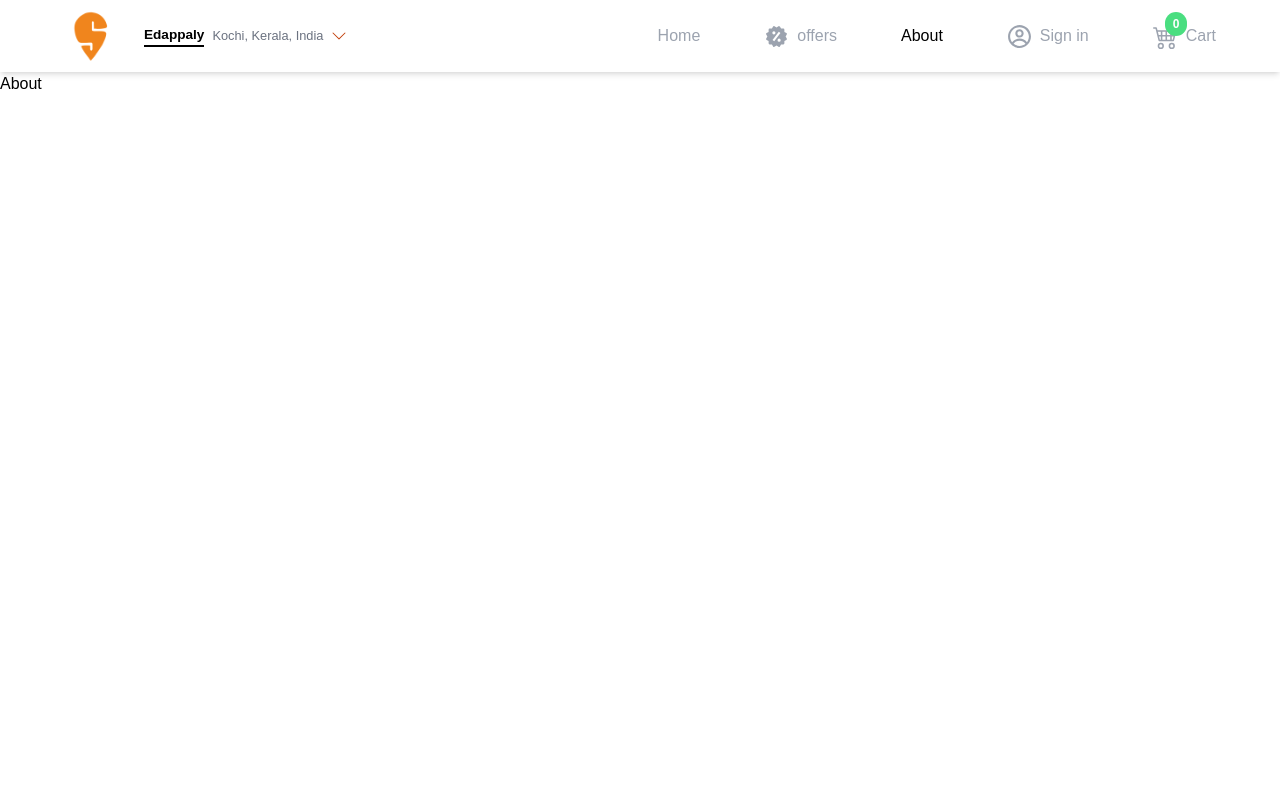
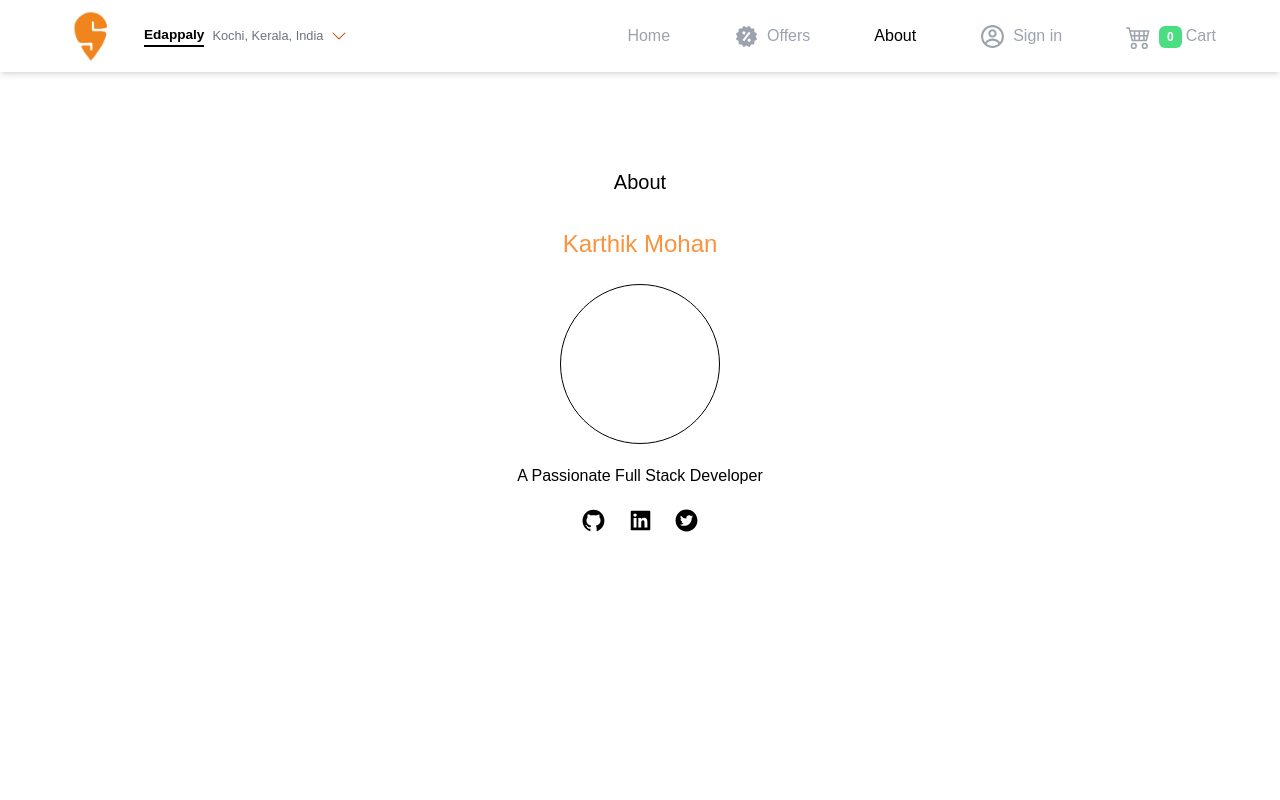
Before and after one commit to karthik-mohan23/iCrave, a React (Create React App) app: page /about in a window 1280 px wide. Shown: the top 800 px of the page. Built offline with nearby package versions, Linux system fonts and the light colour scheme.

Commit message:
About page

```diff
--- a/src/components/Header.js
+++ b/src/components/Header.js
@@ -41,7 +41,7 @@ const Header = () => {
           <NavLink
             to="/"
             className={({ isActive }) => (isActive ? "" : "text-gray-400")}>
-            Home
+            <span className="hover:text-orange-400">Home</span>
           </NavLink>
           <NavLink
             to="/offers"
@@ -51,7 +51,7 @@ const Header = () => {
               );
             }}>
             <BiSolidOffer size={25} />
-            offers
+            <span className="hover:text-orange-400">Offers</span>
           </NavLink>
           <NavLink
             to="/about"
@@ -60,7 +60,7 @@ const Header = () => {
                 "flex items-center gap-2 " + (isActive ? "" : "text-gray-400")
               );
             }}>
-            About
+            <span className="hover:text-orange-400">About</span>
           </NavLink>
           {name ? (
             <div className="flex items-center gap-2">
@@ -76,23 +76,23 @@ const Header = () => {
                 );
               }}>
               <CgProfile size={25} />
-              Sign in
+              <span className="hover:text-orange-400">Sign in</span>
             </NavLink>
           )}
           <NavLink
             to="/cart"
             className={({ isActive }) => {
               return (
-                "flex items-center gap-2 " + (isActive ? "" : "text-gray-400")
+                "flex items-center gap-2  " + (isActive ? "" : "text-gray-400")
               );
             }}>
-            <div className="relative">
-              <BsCart4 size={25} />
-              <span className="absolute -top-3 left-3 text-white text-xs font-semibold bg-green-400 py-1 px-2 rounded-full">
+            <BsCart4 size={25} />
+            <div className="hover:text-orange-400">
+              <span className="text-white text-xs font-semibold bg-green-400 hover:bg-orange-400 py-1 px-2 rounded-md me-1">
                 {cartLength}
               </span>
+              Cart
             </div>
-            Cart
           </NavLink>
         </ul>
       </nav>
--- a/src/pages/About.js
+++ b/src/pages/About.js
@@ -1,6 +1,31 @@
+import {
+  AiFillGithub,
+  AiFillLinkedin,
+  AiFillTwitterCircle,
+} from "react-icons/ai";
 const About = () => {
   return (
-    <div className="min-h-screen">About</div>
-  )
-}
-export default About
+    <div className="min-h-screen">
+      <div className="w-[90%] max-w-7xl mx-auto">
+        <h2 className="text-center text-xl mt-24 mb-8">About </h2>
+        <h1 className="text-center text-2xl text-orange-400 mb-6">
+          Karthik Mohan
+        </h1>
+        <div className="w-40 h-40 border mx-auto border-black rounded-full mb-5"></div>
+        <h3 className="text-center mb-5">A Passionate Full Stack Developer</h3>
+        <div className="flex max-w-[160px] mx-auto justify-evenly items-center">
+          <a href="#" className="hover:text-orange-600">
+            <AiFillGithub size={25} />
+          </a>
+          <a href="#" className="hover:text-orange-600">
+            <AiFillLinkedin size={25} />
+          </a>
+          <a href="#" className="hover:text-orange-600">
+            <AiFillTwitterCircle size={25} />
+          </a>
+        </div>
+      </div>
+    </div>
+  );
+};
+export default About;
--- a/src/pages/Cart.js
+++ b/src/pages/Cart.js
@@ -13,8 +13,10 @@ import EmptyCart from "../components/EmptyCart";
 const Cart = () => {
   const cartLength = useSelector(getTotalCartLength);
   const cart = useSelector(getCart);
+
   const totalPrice = useSelector(getTotalCartPrice);
   const finalPriceToDisplay = Number(totalPrice.toFixed(2));
+
   const dispatch = useDispatch();
 
   function handleClearCart() {
```
